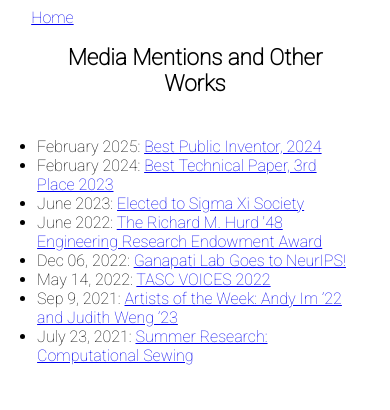
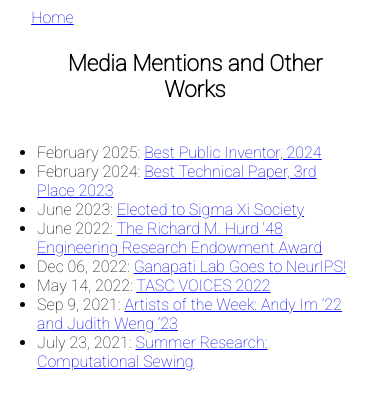
Before and after one commit to judithweng/home, a plain HTML site: page media.html in a window 390 px wide. Drawn offline with Linux system fonts and the light colour scheme.

Commit message:
updated research

```diff
--- a/css/blog.css
+++ b/css/blog.css
@@ -50,7 +50,6 @@ ul{
   h1 {
     padding-left: 4%;
     padding-right: 4%;
-    padding-top: 8%;
     text-align: center;
     font-size: 1.4rem;
   }
@@ -60,4 +59,11 @@ ul{
     padding-left: 0;
     padding-right: 0;
   }
+  .container{
+  width: 100%;
+  box-sizing: border-box;
+  padding-left: 6%;
+  padding-right: 6%;
+  padding-top: 6%;
 }
+}
```
